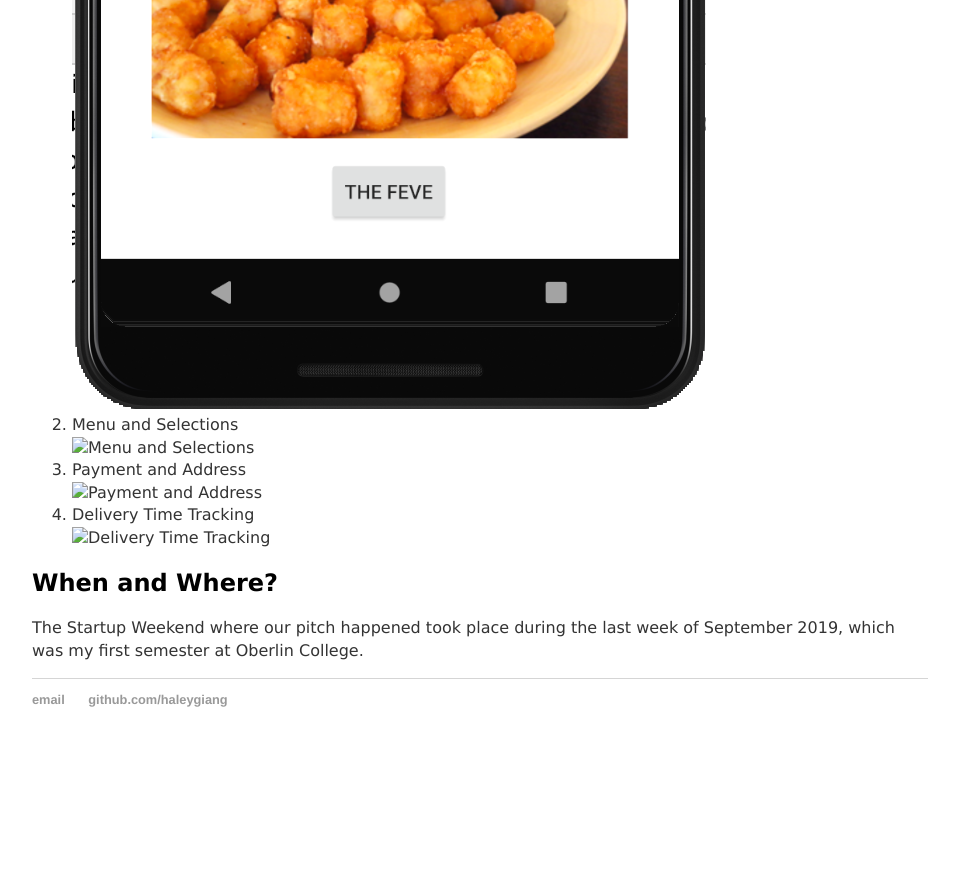
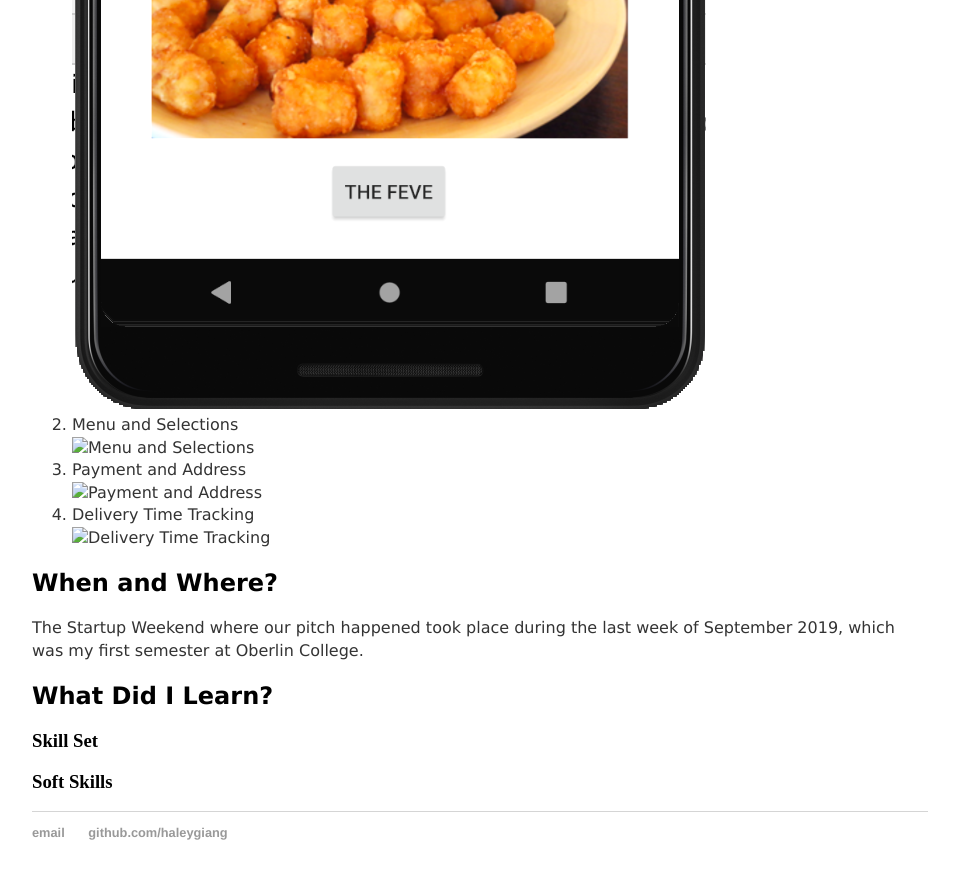
Before and after one commit to haleygiang/haleygiang.github.io, a Jekyll site: the page built from _posts/2020-03-26-obie-food-app.md, in a window 1280 px wide and 900 px high, scrolled down 1620 px. Shown: the top 879 px of the window, without its empty margins (160-1119 px from the left). Built offline with Jekyll 4.4.1, drawn with Linux system fonts in a browser that asks for light colours; before the commit the page ends 2387 px from its top, so only the background shows below that.

Commit message:
Update 2020-03-26-obie-food-app.md

```diff
--- a/_posts/2020-03-26-obie-food-app.md
+++ b/_posts/2020-03-26-obie-food-app.md
@@ -36,3 +36,7 @@ permalink: /obie-food/
 
 <h2>When and Where?</h2>
 <p>The Startup Weekend where our pitch happened took place during the last week of September 2019, which was my first semester at Oberlin College.</p>
+
+<h2>What Did I Learn?</h2>
+<h3>Skill Set</h3>
+<h3>Soft Skills</h3>
```
